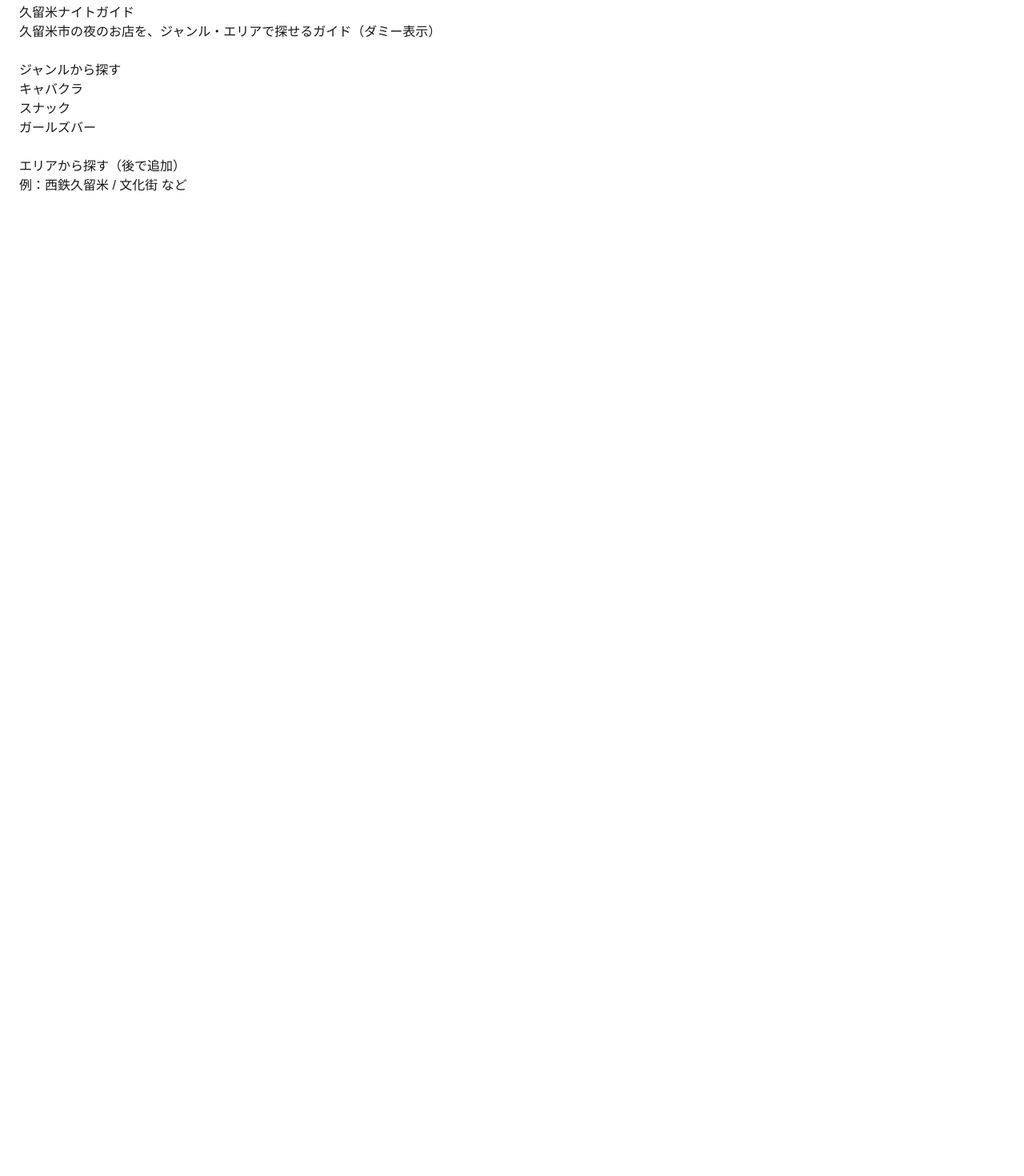
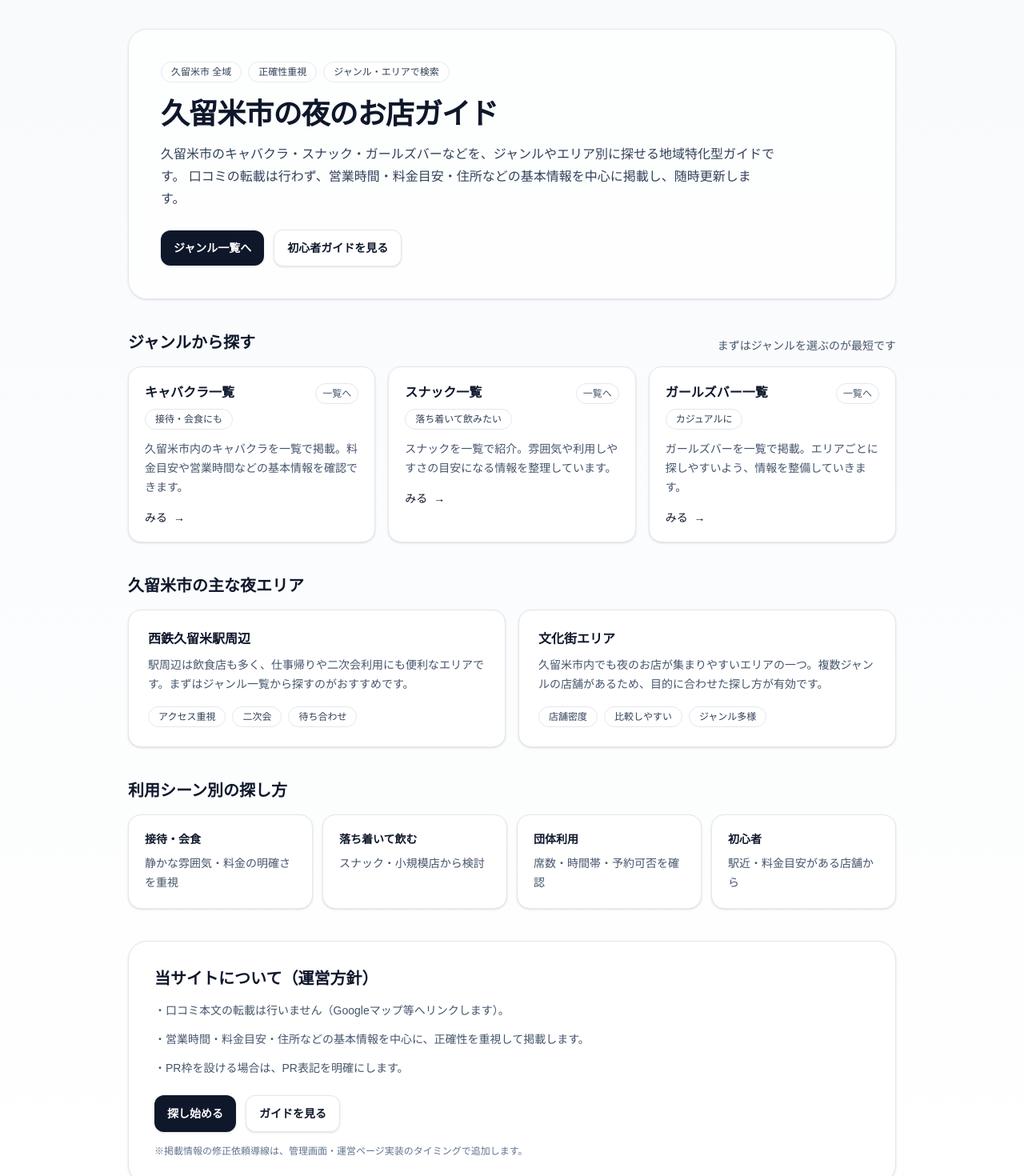
Before and after one commit to nattuuuzamiurai/kurume-night-guide, a Next.js app: page /kurume in a window 1280 px wide. Shown: the part 20-1490 px from the top of the page at 80% size. Before the commit the page ends 800 px from the top, so only its background shows below. Built offline with nearby package versions, Linux system fonts and the light colour scheme.

Commit message:
style kurume top page (responsive)

```diff
--- a/app/kurume/page.tsx
+++ b/app/kurume/page.tsx
@@ -2,35 +2,228 @@ import type { Metadata } from "next";
 import Link from "next/link";
 
 export const metadata: Metadata = {
-  title: "久留米ナイトガイド｜久留米市の夜のお店をジャンル・エリアで探す",
+  title: "久留米市の夜のお店ガイド｜キャバクラ・スナック・ガールズバー一覧",
   description:
-    "久留米市の夜のお店を、ジャンル・エリア別に探せる地域特化ガイド。店舗情報は正確性重視で更新します。",
+    "久留米市の夜のお店をジャンル・エリア別に紹介。キャバクラ、スナック、ガールズバーなどの店舗情報を正確性重視で掲載しています。",
 };
+
+function Pill({ children }: { children: React.ReactNode }) {
+  return (
+    <span className="inline-flex items-center rounded-full border border-slate-200 bg-white/60 px-3 py-1 text-xs text-slate-700 backdrop-blur">
+      {children}
+    </span>
+  );
+}
+
+function Card({
+  title,
+  desc,
+  href,
+  badge,
+}: {
+  title: string;
+  desc: string;
+  href: string;
+  badge?: string;
+}) {
+  return (
+    <Link
+      href={href}
+      className="group block rounded-2xl border border-slate-200 bg-white p-5 shadow-sm transition hover:-translate-y-0.5 hover:shadow-md"
+    >
+      <div className="flex items-start justify-between gap-3">
+        <div>
+          <h3 className="text-base font-semibold text-slate-900 group-hover:text-slate-950">
+            {title}
+          </h3>
+          {badge ? (
+            <div className="mt-2">
+              <Pill>{badge}</Pill>
+            </div>
+          ) : null}
+        </div>
+        <span className="rounded-full border border-slate-200 px-2 py-1 text-xs text-slate-600">
+          一覧へ
+        </span>
+      </div>
+      <p className="mt-3 text-sm leading-6 text-slate-600">{desc}</p>
+      <div className="mt-4 text-sm font-medium text-slate-900">
+        みる{" "}
+        <span className="ml-1 inline-block transition group-hover:translate-x-0.5">
+          →
+        </span>
+      </div>
+    </Link>
+  );
+}
 
 export default function KurumeTopPage() {
   return (
-    <main style={{ padding: 24 }}>
-      <h1>久留米ナイトガイド</h1>
-      <p>久留米市の夜のお店を、ジャンル・エリアで探せるガイド（ダミー表示）</p>
+    <main className="min-h-screen bg-gradient-to-b from-slate-50 to-white">
+      {/* Hero */}
+      <section className="mx-auto max-w-5xl px-4 pb-10 pt-10 sm:px-6 sm:pt-14 lg:px-8">
+        <div className="rounded-3xl border border-slate-200 bg-white/70 p-6 shadow-sm backdrop-blur sm:p-10">
+          <div className="flex flex-wrap items-center gap-2">
+            <Pill>久留米市 全域</Pill>
+            <Pill>正確性重視</Pill>
+            <Pill>ジャンル・エリアで検索</Pill>
+          </div>
 
-      <section style={{ marginTop: 24 }}>
-        <h2>ジャンルから探す</h2>
-        <ul>
-          <li>
-            <Link href="/kurume/cabaret">キャバクラ</Link>
-          </li>
-          <li>
-            <Link href="/kurume/snack">スナック</Link>
-          </li>
-          <li>
-            <Link href="/kurume/girlsbar">ガールズバー</Link>
-          </li>
-        </ul>
+          <h1 className="mt-5 text-2xl font-bold tracking-tight text-slate-900 sm:text-4xl">
+            久留米市の夜のお店ガイド
+          </h1>
+
+          <p className="mt-4 max-w-3xl text-sm leading-7 text-slate-700 sm:text-base">
+            久留米市のキャバクラ・スナック・ガールズバーなどを、ジャンルやエリア別に探せる地域特化型ガイドです。
+            口コミの転載は行わず、営業時間・料金目安・住所などの基本情報を中心に掲載し、随時更新します。
+          </p>
+
+          <div className="mt-6 flex flex-col gap-3 sm:flex-row sm:items-center">
+            <Link
+              href="/kurume/cabaret"
+              className="inline-flex items-center justify-center rounded-xl bg-slate-900 px-4 py-3 text-sm font-semibold text-white shadow-sm transition hover:bg-slate-800"
+            >
+              ジャンル一覧へ
+            </Link>
+            <Link
+              href="/guide"
+              className="inline-flex items-center justify-center rounded-xl border border-slate-200 bg-white px-4 py-3 text-sm font-semibold text-slate-900 shadow-sm transition hover:bg-slate-50"
+            >
+              初心者ガイドを見る
+            </Link>
+          </div>
+        </div>
       </section>
 
-      <section style={{ marginTop: 24 }}>
-        <h2>エリアから探す（後で追加）</h2>
-        <p>例：西鉄久留米 / 文化街 など</p>
+      {/* Genre cards */}
+      <section className="mx-auto max-w-5xl px-4 pb-10 sm:px-6 lg:px-8">
+        <div className="flex items-end justify-between gap-4">
+          <h2 className="text-lg font-semibold text-slate-900 sm:text-xl">
+            ジャンルから探す
+          </h2>
+          <p className="hidden text-sm text-slate-600 sm:block">
+            まずはジャンルを選ぶのが最短です
+          </p>
+        </div>
+
+        <div className="mt-4 grid grid-cols-1 gap-4 sm:grid-cols-2 lg:grid-cols-3">
+          <Card
+            title="キャバクラ一覧"
+            badge="接待・会食にも"
+            desc="久留米市内のキャバクラを一覧で掲載。料金目安や営業時間などの基本情報を確認できます。"
+            href="/kurume/cabaret"
+          />
+          <Card
+            title="スナック一覧"
+            badge="落ち着いて飲みたい"
+            desc="スナックを一覧で紹介。雰囲気や利用しやすさの目安になる情報を整理しています。"
+            href="/kurume/snack"
+          />
+          <Card
+            title="ガールズバー一覧"
+            badge="カジュアルに"
+            desc="ガールズバーを一覧で掲載。エリアごとに探しやすいよう、情報を整備していきます。"
+            href="/kurume/girlsbar"
+          />
+        </div>
+      </section>
+
+      {/* Area guide */}
+      <section className="mx-auto max-w-5xl px-4 pb-10 sm:px-6 lg:px-8">
+        <h2 className="text-lg font-semibold text-slate-900 sm:text-xl">
+          久留米市の主な夜エリア
+        </h2>
+
+        <div className="mt-4 grid grid-cols-1 gap-4 lg:grid-cols-2">
+          <div className="rounded-2xl border border-slate-200 bg-white p-6 shadow-sm">
+            <h3 className="text-base font-semibold text-slate-900">
+              西鉄久留米駅周辺
+            </h3>
+            <p className="mt-2 text-sm leading-6 text-slate-600">
+              駅周辺は飲食店も多く、仕事帰りや二次会利用にも便利なエリアです。まずはジャンル一覧から探すのがおすすめです。
+            </p>
+            <div className="mt-4 flex flex-wrap gap-2">
+              <Pill>アクセス重視</Pill>
+              <Pill>二次会</Pill>
+              <Pill>待ち合わせ</Pill>
+            </div>
+          </div>
+
+          <div className="rounded-2xl border border-slate-200 bg-white p-6 shadow-sm">
+            <h3 className="text-base font-semibold text-slate-900">
+              文化街エリア
+            </h3>
+            <p className="mt-2 text-sm leading-6 text-slate-600">
+              久留米市内でも夜のお店が集まりやすいエリアの一つ。複数ジャンルの店舗があるため、目的に合わせた探し方が有効です。
+            </p>
+            <div className="mt-4 flex flex-wrap gap-2">
+              <Pill>店舗密度</Pill>
+              <Pill>比較しやすい</Pill>
+              <Pill>ジャンル多様</Pill>
+            </div>
+          </div>
+        </div>
+      </section>
+
+      {/* Use-cases */}
+      <section className="mx-auto max-w-5xl px-4 pb-10 sm:px-6 lg:px-8">
+        <h2 className="text-lg font-semibold text-slate-900 sm:text-xl">
+          利用シーン別の探し方
+        </h2>
+
+        <div className="mt-4 grid grid-cols-1 gap-3 sm:grid-cols-2 lg:grid-cols-4">
+          {[
+            { t: "接待・会食", d: "静かな雰囲気・料金の明確さを重視" },
+            { t: "落ち着いて飲む", d: "スナック・小規模店から検討" },
+            { t: "団体利用", d: "席数・時間帯・予約可否を確認" },
+            { t: "初心者", d: "駅近・料金目安がある店舗から" },
+          ].map((x) => (
+            <div
+              key={x.t}
+              className="rounded-2xl border border-slate-200 bg-white p-5 shadow-sm"
+            >
+              <h3 className="text-sm font-semibold text-slate-900">{x.t}</h3>
+              <p className="mt-2 text-sm leading-6 text-slate-600">{x.d}</p>
+            </div>
+          ))}
+        </div>
+      </section>
+
+      {/* Policy */}
+      <section className="mx-auto max-w-5xl px-4 pb-14 sm:px-6 lg:px-8">
+        <div className="rounded-3xl border border-slate-200 bg-white p-6 shadow-sm sm:p-8">
+          <h2 className="text-lg font-semibold text-slate-900 sm:text-xl">
+            当サイトについて（運営方針）
+          </h2>
+          <ul className="mt-3 space-y-2 text-sm leading-7 text-slate-600">
+            <li>
+              ・口コミ本文の転載は行いません（Googleマップ等へリンクします）。
+            </li>
+            <li>
+              ・営業時間・料金目安・住所などの基本情報を中心に、正確性を重視して掲載します。
+            </li>
+            <li>・PR枠を設ける場合は、PR表記を明確にします。</li>
+          </ul>
+
+          <div className="mt-5 flex flex-col gap-3 sm:flex-row">
+            <Link
+              href="/kurume/cabaret"
+              className="inline-flex items-center justify-center rounded-xl bg-slate-900 px-4 py-3 text-sm font-semibold text-white shadow-sm transition hover:bg-slate-800"
+            >
+              探し始める
+            </Link>
+            <Link
+              href="/guide"
+              className="inline-flex items-center justify-center rounded-xl border border-slate-200 bg-white px-4 py-3 text-sm font-semibold text-slate-900 shadow-sm transition hover:bg-slate-50"
+            >
+              ガイドを見る
+            </Link>
+          </div>
+
+          <p className="mt-4 text-xs text-slate-500">
+            ※掲載情報の修正依頼導線は、管理画面・運営ページ実装のタイミングで追加します。
+          </p>
+        </div>
       </section>
     </main>
   );
```
